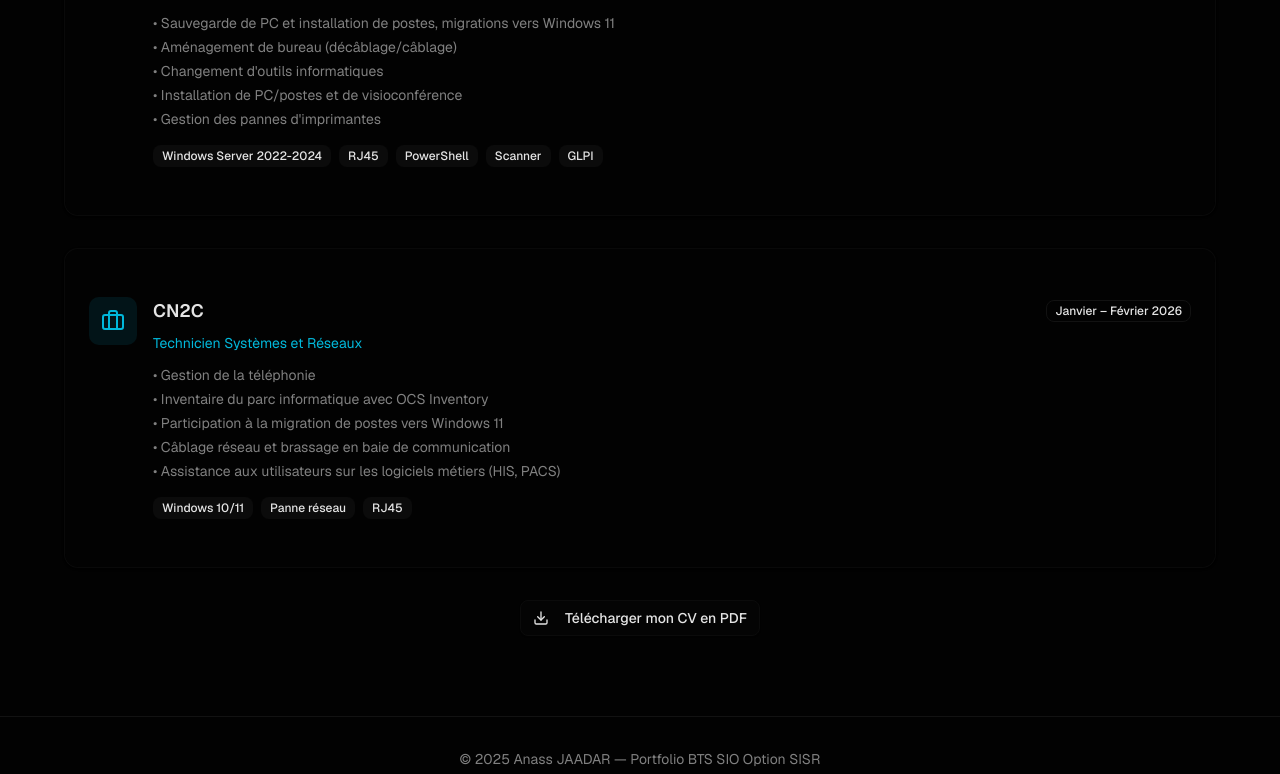
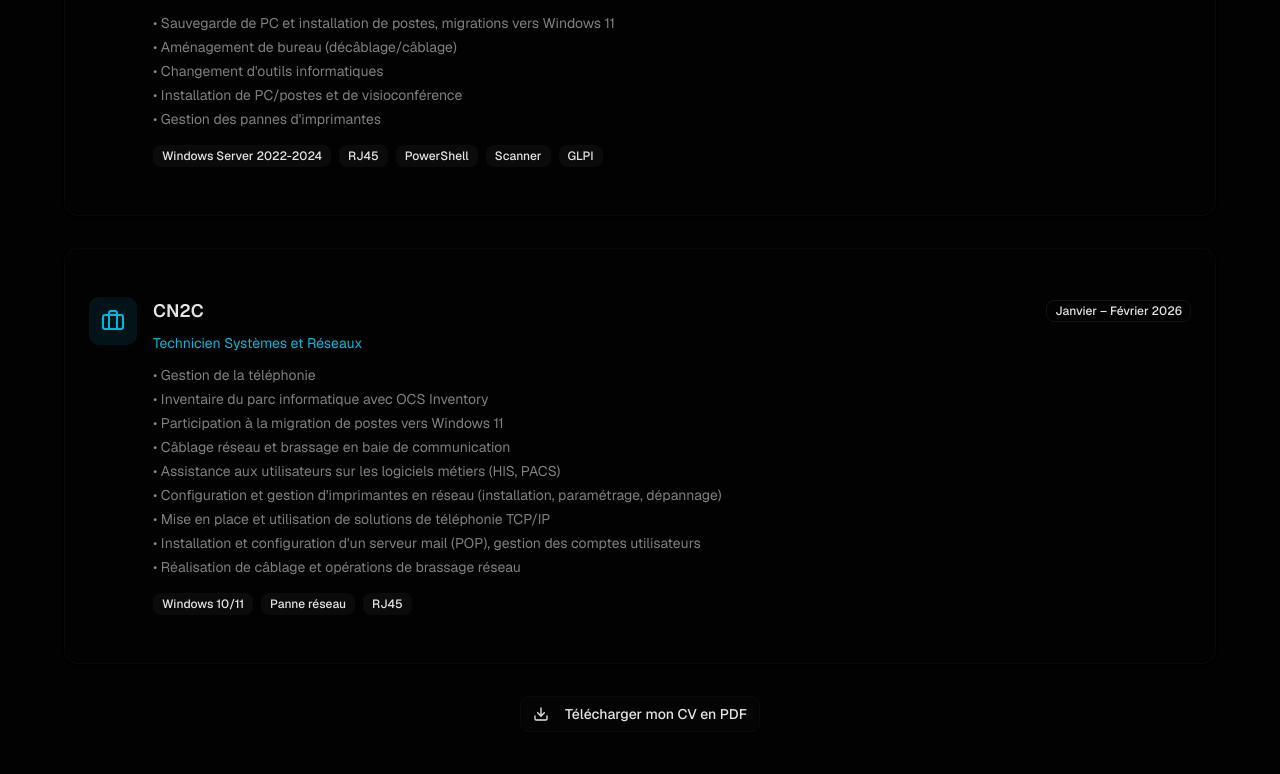
Before and after one commit to Anass941/anassjaadarsio.github.io, a Next.js app: page /experiences in a window 1280 px wide. Shown: the part 388-1162 px from the top of the page. Built offline with nearby package versions, Linux system fonts and the light colour scheme.

Commit message:
feat: add 4 new CN2C experience missions
Add network printer setup, TCP/IP telephony, POP mail server, and network cabling tasks.

```diff
--- a/app/experiences/page.tsx
+++ b/app/experiences/page.tsx
@@ -80,6 +80,10 @@ export default function ExperiencesPage() {
                       <li>• Participation à la migration de postes vers Windows 11</li>
                       <li>• Câblage réseau et brassage en baie de communication</li>
                       <li>• Assistance aux utilisateurs sur les logiciels métiers (HIS, PACS)</li>
+                      <li>• Configuration et gestion d&apos;imprimantes en réseau (installation, paramétrage, dépannage)</li>
+                      <li>• Mise en place et utilisation de solutions de téléphonie TCP/IP</li>
+                      <li>• Installation et configuration d&apos;un serveur mail (POP), gestion des comptes utilisateurs</li>
+                      <li>• Réalisation de câblage et opérations de brassage réseau</li>
                     </ul>
                     <div className="flex flex-wrap gap-2">
                       {["Windows 10/11", "Panne réseau", "RJ45"].map((tech) => (
```
